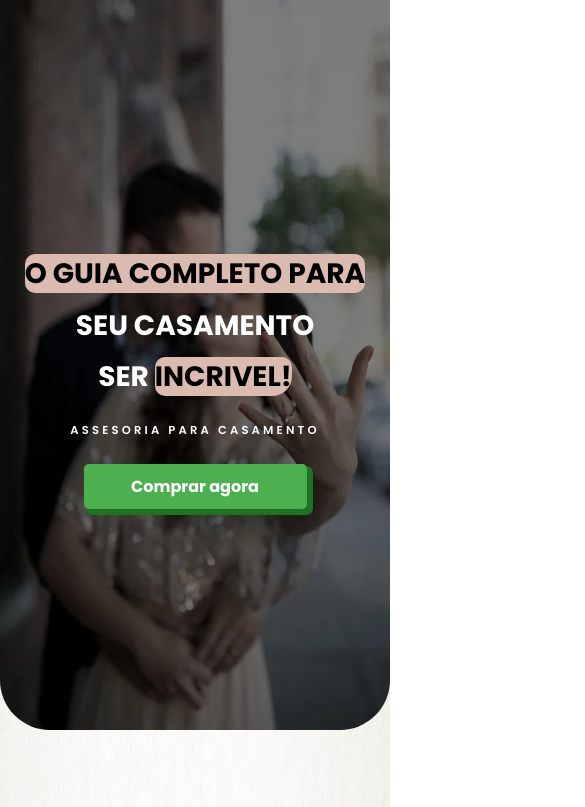
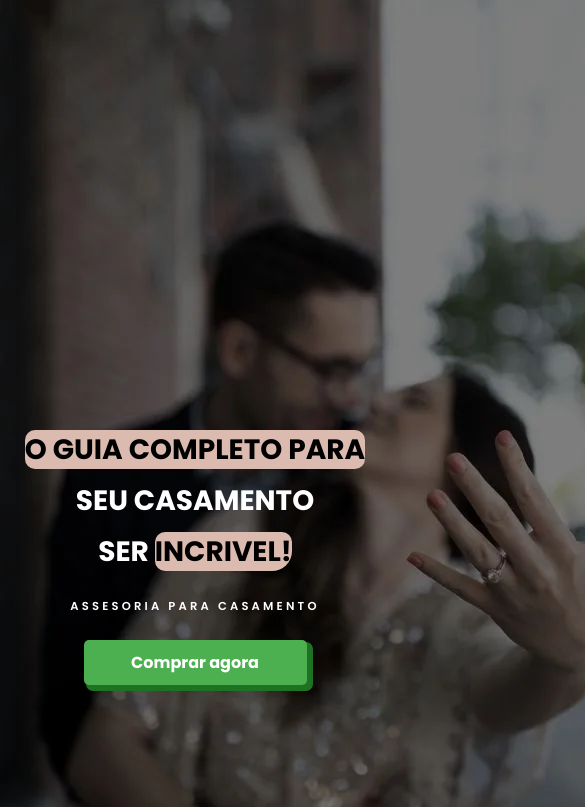
Before and after one commit to eliasalves01/landigpage, a plain HTML site: page index.html in a window 390 px wide. Shown: the top 807 px of the page, 585 px wide, since content can reach past the window. Drawn offline with nearby package versions, Linux system fonts and the light colour scheme.

Commit message:
Atualização Banner 1.1

```diff
--- a/css/style.css
+++ b/css/style.css
@@ -356,12 +356,6 @@ body {
 
     .navbar .nav-links a {
         margin-left: 0;
-    }
-
-    img.bannerImagemMobile {
-        width: 100%;
-        height: 730px;
-        border-radius: 0 0 50px 50px;
     }
 
     .titleBanner {
```
